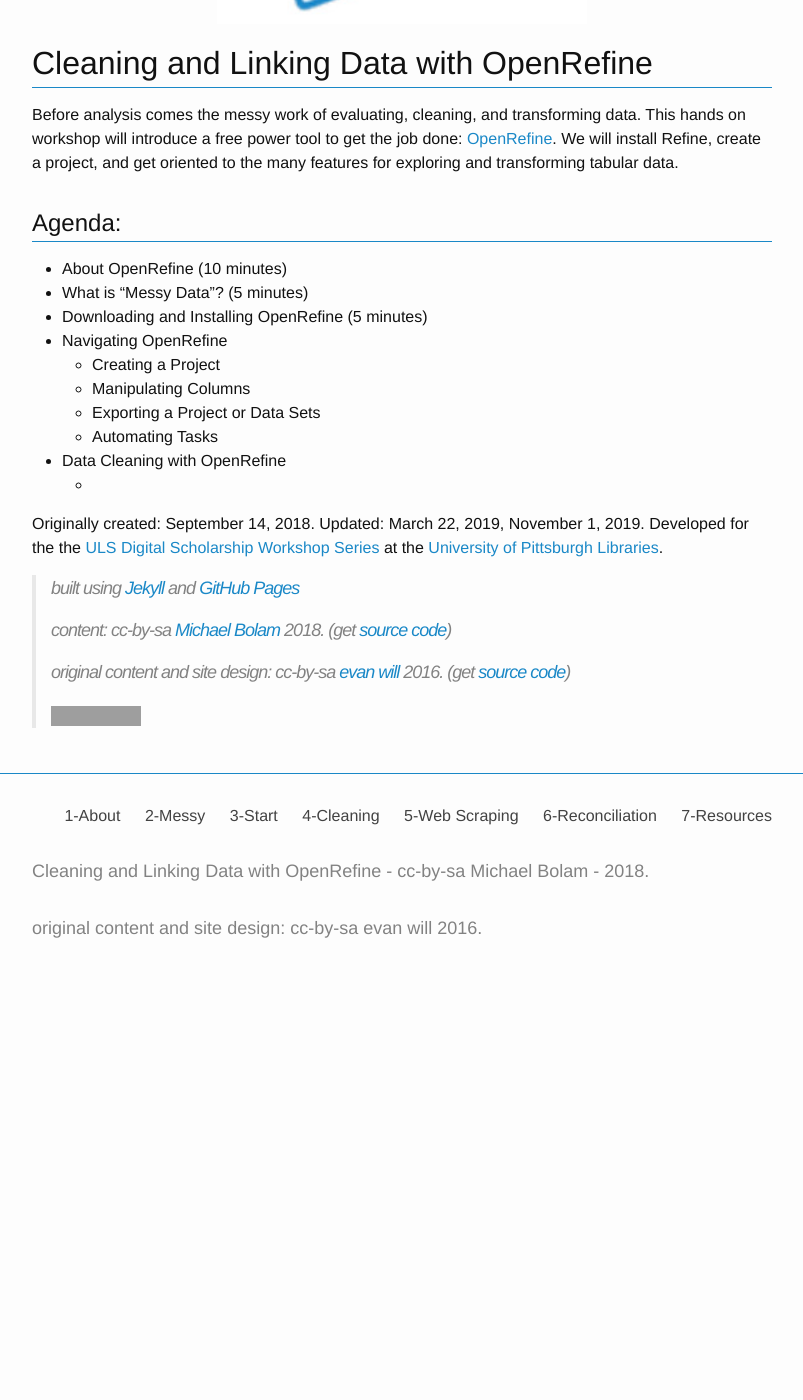
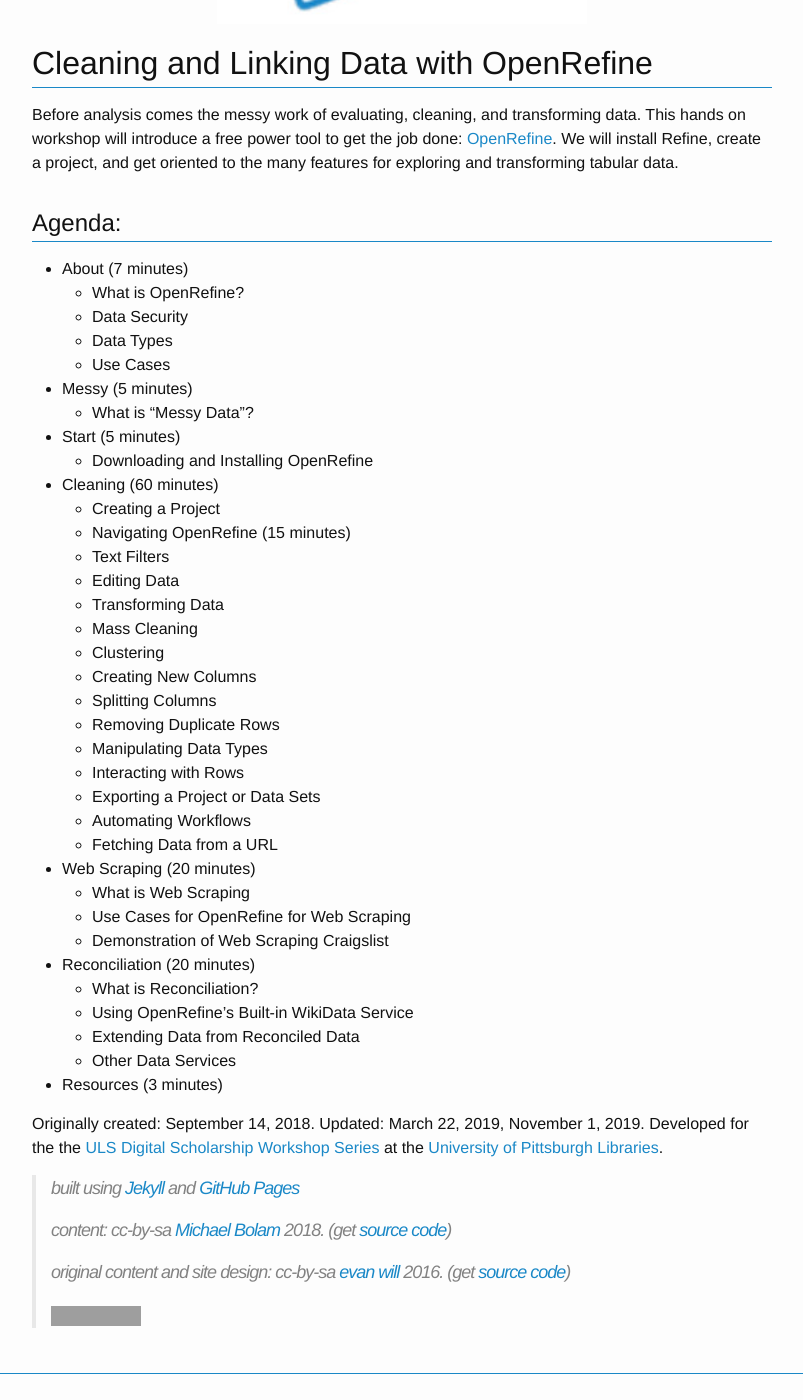
Before and after one commit to mbolam/DSWS_OpenRefine, a Jekyll site: the page built from index.md, in a window 1280 px wide and 1400 px high, scrolled down 476 px. Shown: the whole window, without its empty margins (238-1041 px from the left). Built offline with Jekyll 4.4.1, drawn with Linux system fonts in a browser that asks for light colours; before the commit the page ends 1463 px from its top, so only the background shows below that; grey boxes are pictures that could not be loaded.

Commit message:
Update index.md

```diff
--- a/index.md
+++ b/index.md
@@ -9,16 +9,41 @@ layout: default
 Before analysis comes the messy work of evaluating, cleaning, and transforming data. This hands on workshop will introduce a free power tool to get the job done: [OpenRefine](http://openrefine.org/index.html). We will install Refine, create a project, and get oriented to the many features for exploring and transforming tabular data.
 
 ## Agenda:
-* About OpenRefine (10 minutes)
-* What is "Messy Data"? (5 minutes)
-* Downloading and Installing OpenRefine (5 minutes)
-* Navigating OpenRefine
+* About (7 minutes)
+    * What is OpenRefine?
+    * Data Security
+    * Data Types
+    * Use Cases
+* Messy (5 minutes)
+    * What is "Messy Data"?
+* Start (5 minutes)
+    * Downloading and Installing OpenRefine
+* Cleaning (60 minutes)
     * Creating a Project
-    * Manipulating Columns
+    * Navigating OpenRefine (15 minutes)
+    * Text Filters
+    * Editing Data
+    * Transforming Data
+    * Mass Cleaning
+    * Clustering
+    * Creating New Columns
+    * Splitting Columns
+    * Removing Duplicate Rows
+    * Manipulating Data Types
+    * Interacting with Rows
     * Exporting a Project or Data Sets
-    * Automating Tasks
-* Data Cleaning with OpenRefine
-    *
+    * Automating Workflows
+    * Fetching Data from a URL
+* Web Scraping (20 minutes)
+    * What is Web Scraping
+    * Use Cases for OpenRefine for Web Scraping
+    * Demonstration of Web Scraping Craigslist
+* Reconciliation (20 minutes)
+    * What is Reconciliation?
+    * Using OpenRefine's Built-in WikiData Service
+    * Extending Data from Reconciled Data
+    * Other Data Services
+* Resources (3 minutes)
 
 Originally created: September 14, 2018. Updated: March 22, 2019, November 1, 2019. Developed for the the [ULS Digital Scholarship Workshop Series](https://www.library.pitt.edu/digital-scholarship-services) at the [University of Pittsburgh Libraries](http://www.library.pitt.edu).
 
```
